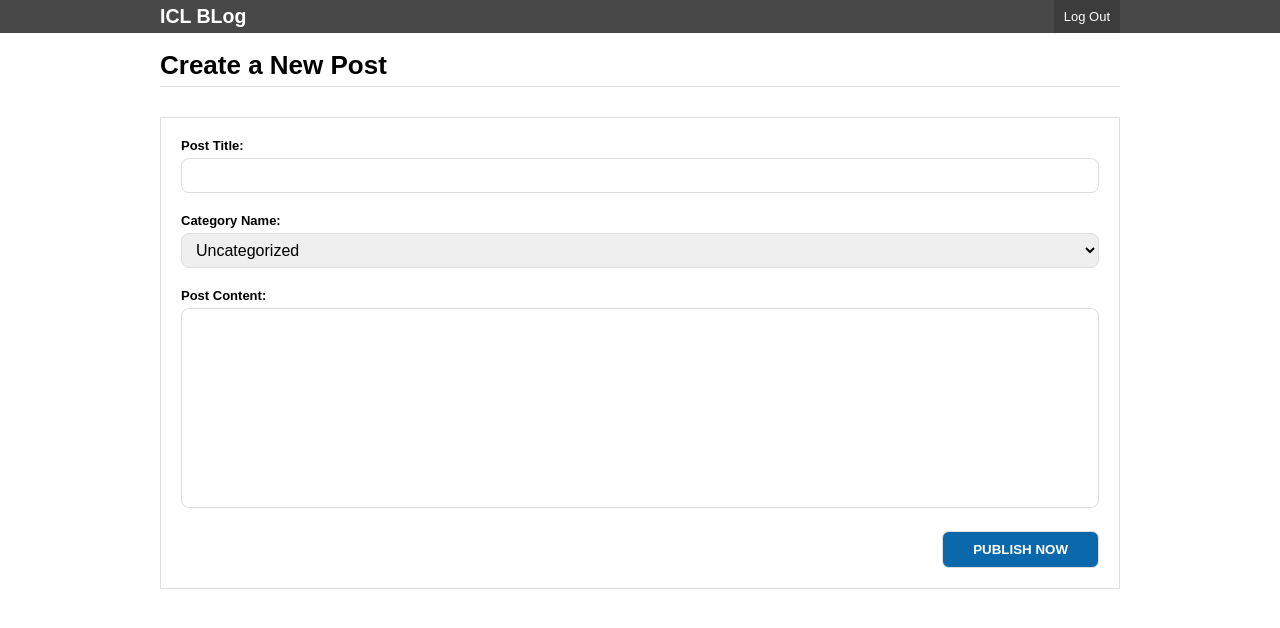
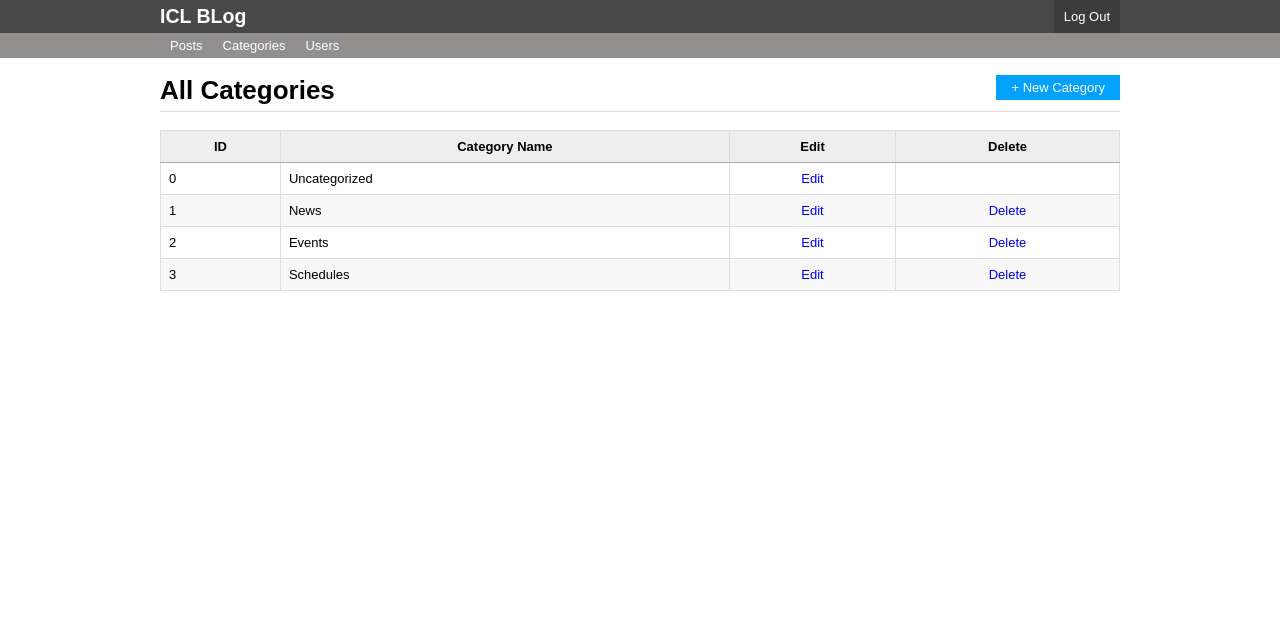
Before and after one commit to saqibamin/icl, a PHP site: page /icl-atd/admin/index.php?page=all_cats in a window 1280 px wide. Shown: the top 628 px of the page. Run offline with PHP 8.4, Linux system fonts and the light colour scheme; a user stored in the database is signed in; data comes from the database, SQL or seed files in the repository.

Commit message:
PHP - Day 11 - Categories Section, Secondary Nav

```diff
--- /dev/null
+++ b/php/blog/admin/includes/all_cats.php
@@ -0,0 +1,30 @@
+<div class="container">
+	<a class="add-new-btn" href="<?php echo BASE_URL;?>admin/?page=new-category">+ New Category</a>
+	<h1 class="page-title">All Categories</h1>
+	<table class="all-posts-table">
+		<thead>
+			<tr>
+				<th>ID</th>
+				<th>Category Name</th>
+				<th>Edit</th>
+				<th>Delete</th>
+			</tr>
+		</thead>
+		<tbody>
+			<?php
+				$all_cats = get_all_categories();
+				foreach ($all_cats as $cat) {
+					echo
+						"<tr>
+							<td>{$cat['category_id']}</td>
+							<td>{$cat['category_name']}</td>
+							<td class='text-center'><a href='" . BASE_URL . "admin/?page=edit_cat&category_id={$cat['category_id']}'>Edit</a></td>
+							<td class='text-center'>
+								" . ( $cat['category_id'] == 0 ? "" : "<a class='delete-btn' href='" . BASE_URL . "admin/processors/delete-cat.php?category_id={$cat['category_id']}'>Delete</a>" ) . "
+							</td>
+						</tr>";
+				}
+			?>
+		</tbody>
+	</table>
+</div>
--- a/php/blog/admin/includes/all_posts.php
+++ b/php/blog/admin/includes/all_posts.php
@@ -1,4 +1,5 @@
 <div class="container">
+	<a class="add-new-btn" href="<?php echo BASE_URL;?>admin">+ New Post</a>
 	<h1 class="page-title">All Posts</h1>
 	<table class="all-posts-table">
 		<thead>
@@ -18,7 +19,7 @@
 							<td>{$post['post_id']}</td>
 							<td>{$post['post_title']}</td>
 							<td class='text-center'><a href='" . BASE_URL . "admin/?page=edit_post&post_id={$post['post_id']}'>Edit</a></td>
-							<td class='text-center'>Delete</td>
+							<td class='text-center'><a class='delete-btn' href='" . BASE_URL . "admin/processors/delete-post.php?post_id={$post['post_id']}'>Delete</a></td>
 						</tr>";
 				}
 			?>
--- a/php/blog/admin/includes/nav.php
+++ b/php/blog/admin/includes/nav.php
@@ -1,6 +1,15 @@
 <div class="admin-navigation">
 	<div class="container">
-		<a href="processors/logout.php">Log Out</a>
-		<h2>ICL BLog</h2>
+		<a class="logout-btn" href="processors/logout.php">Log Out</a>
+		<a href="<?php echo BASE_URL;?>admin"><h2>ICL BLog</h2></a>
 	</div>
 </div>
+<div class="secondary-navigation">
+	<div class="container">
+		<ul>
+			<li><a href="<?php echo BASE_URL; ?>admin/?page=all_posts">Posts</a></li>
+			<li><a href="<?php echo BASE_URL;?>admin/?page=all_cats">Categories</a></li>
+			<li><a href="<?php echo BASE_URL;?>admin/?page=all_users">Users</a></li>
+		</ul>
+	</div>
+</div>
--- a/php/blog/admin/index.php
+++ b/php/blog/admin/index.php
@@ -12,7 +12,9 @@
 			// new-user
 			// all-posts
 
-			$valid_pages = array('new-category', 'new-user', 'all_posts', 'edit_post');
+			$valid_pages =
+				array('new-category', 'new-user', 'all_posts',
+					'edit_post', 'all_cats', 'edit_cat');
 			$page = $_GET['page'];
 
 			if( in_array($page, $valid_pages) )
--- a/php/blog/css/admin.css
+++ b/php/blog/css/admin.css
@@ -5,6 +5,9 @@ body {
 }
 * {
     box-sizing: border-box;
+}
+a {
+    text-decoration: none;
 }
 .clear {
     clear: both;
@@ -67,7 +70,7 @@ body {
     color: #fff;
     margin: 0;
 }
-.admin-navigation a {
+.admin-navigation a.logout-btn {
     float: right;
     display: inline-block;
     color: #fff;
@@ -79,7 +82,7 @@ body {
     padding-left: 10px;
     padding-right: 10px;
 }
-.admin-navigation a:hover {
+.admin-navigation a.logout-btn:hover {
     background: #000;
 }
 h1.page-title {
@@ -150,3 +153,46 @@ table.all-posts-table {
 .all-posts-table tbody tr:hover {
     background: #f0f0f0;
 }
+.secondary-navigation ul {
+    list-style: none;
+    margin: 0;
+    padding: 0;
+}
+
+.secondary-navigation ul li {
+    display: inline;
+    float: left;
+}
+
+.secondary-navigation {
+    background: #928F8F;
+}
+
+.secondary-navigation a {
+    color: #fff;
+    line-height: 25px;
+    padding-right: 10px;
+    padding-left: 10px;
+    display: block;
+    text-align: center;
+}
+
+.secondary-navigation a:hover {
+    background: #757474;
+}
+
+.secondary-navigation:after {
+    content: '';
+    display: block;
+    clear: both;
+}
+.add-new-btn {
+    float: right;
+    display: block;
+    padding: 5px 15px;
+    background: #03A2FF;
+    color: #fff;
+}
+.add-new-btn:hover {
+    background: #0776B7;
+}
--- a/php/blog/includes/functions.php
+++ b/php/blog/includes/functions.php
@@ -62,6 +62,20 @@ function get_post($post_id = 0) {
 	else
 		return false;
 }
+function get_category($category_id = 0) {
+	global $conn;
+
+	$category_id = (int) $category_id;
+
+	$category_query = "SELECT * FROM categories WHERE category_id={$category_id}";
+
+	$category_query = mysqli_query($conn, $category_query);
+
+	if( $category_query )
+		return mysqli_fetch_assoc($category_query);
+	else
+		return false;
+}
 
 // post_exists($post_id)
 // post_exists(587) // must return false
```
Also changed, not shown: php/blog/admin/includes/edit_cat.php (added, +22 -0 lines), php/blog/admin/processors/delete-cat.php (added, +26 -0 lines), php/blog/admin/processors/delete-post.php (added, +22 -0 lines), php/blog/admin/processors/edit-cat.php (added, +33 -0 lines).
